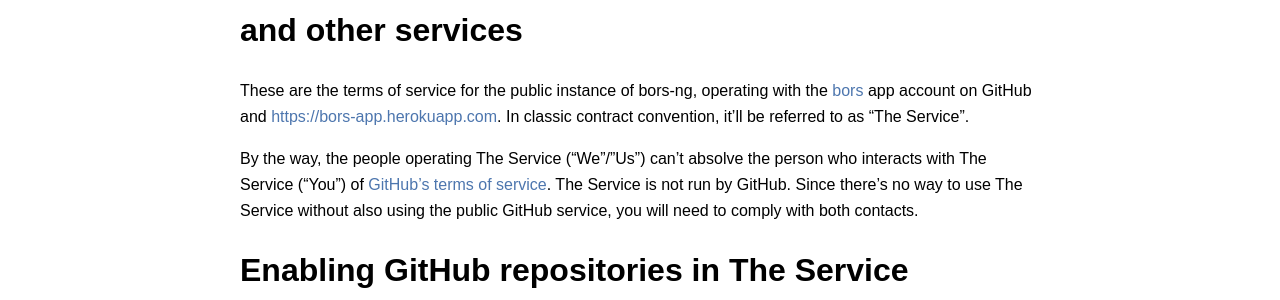
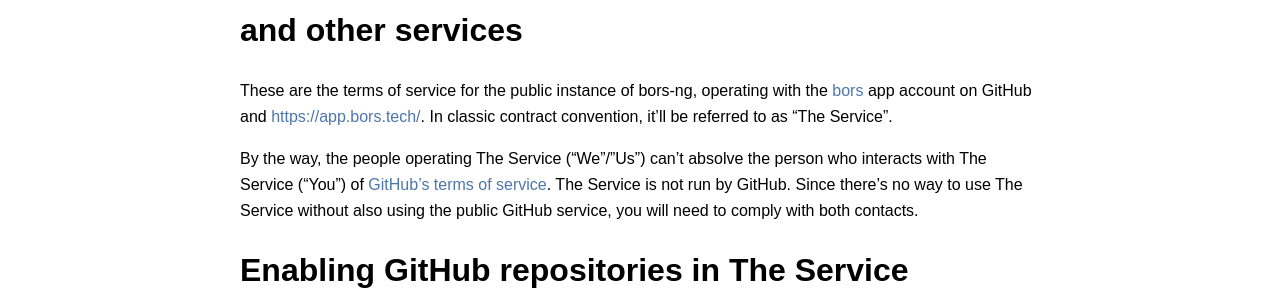
Before and after one commit to bors-ng/bors-ng.github.io, a Jekyll site: the page built from tos.md, in a window 1280 px wide. Shown: the part 203-503 px from the top of the page. Built offline with Jekyll 4.4.1, drawn with Linux system fonts in a browser that asks for light colours; some of the changed lines change nothing that is shown.

Commit message:
Change domain to bors.tech

```diff
--- a/tos.md
+++ b/tos.md
@@ -6,7 +6,7 @@
 # First, getting some things out of the way about this and other services
 
 These are the terms of service for the public instance of bors-ng,
-operating with the [bors](https://github.com/apps/bors) app account on GitHub and <https://bors-app.herokuapp.com>.
+operating with the [bors](https://github.com/apps/bors) app account on GitHub and <https://app.bors.tech/>.
 In classic contract convention, it'll be referred to as "The Service".
 
 By the way, the people operating The Service ("We"/"Us") can't absolve
```
